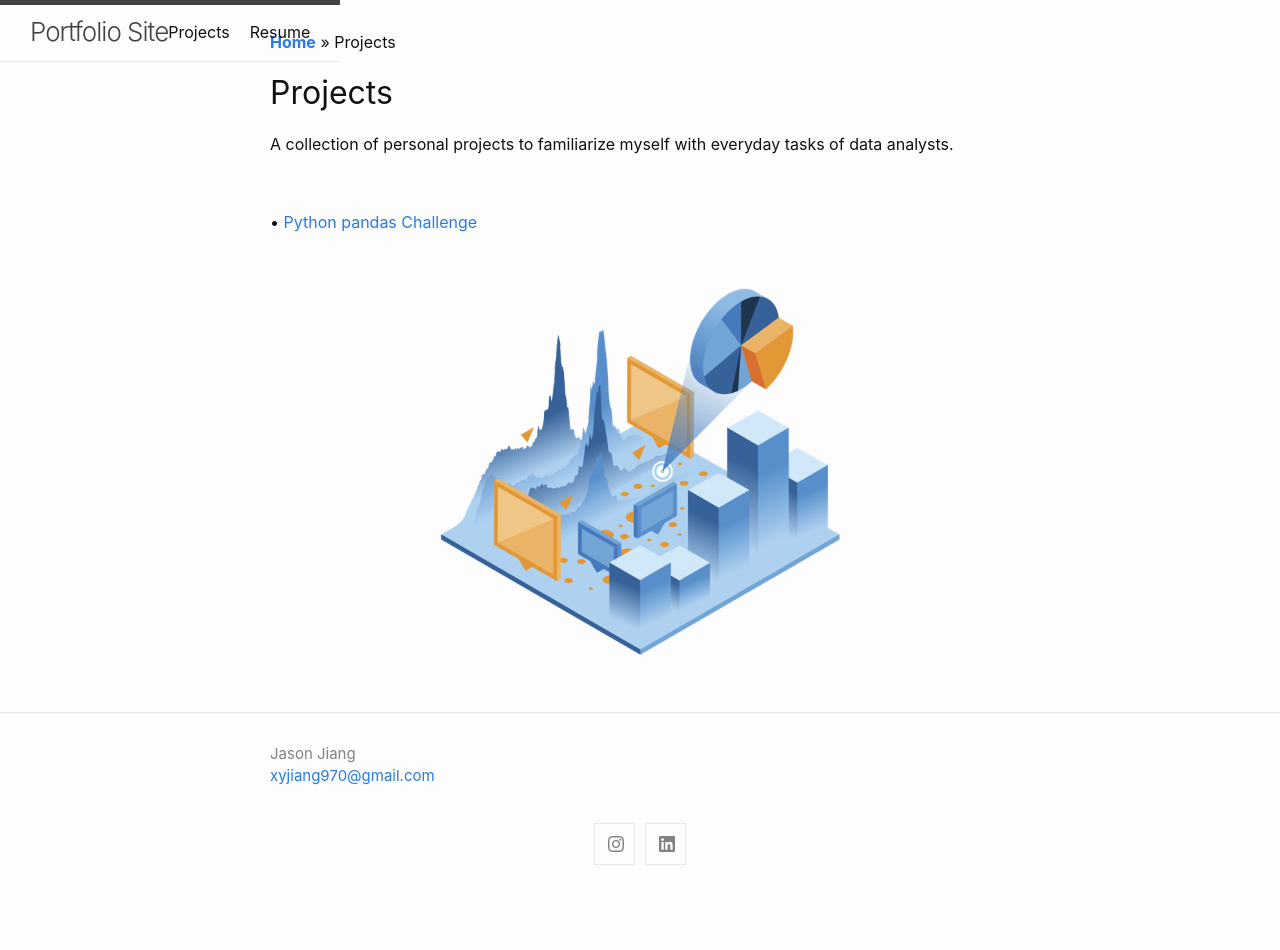
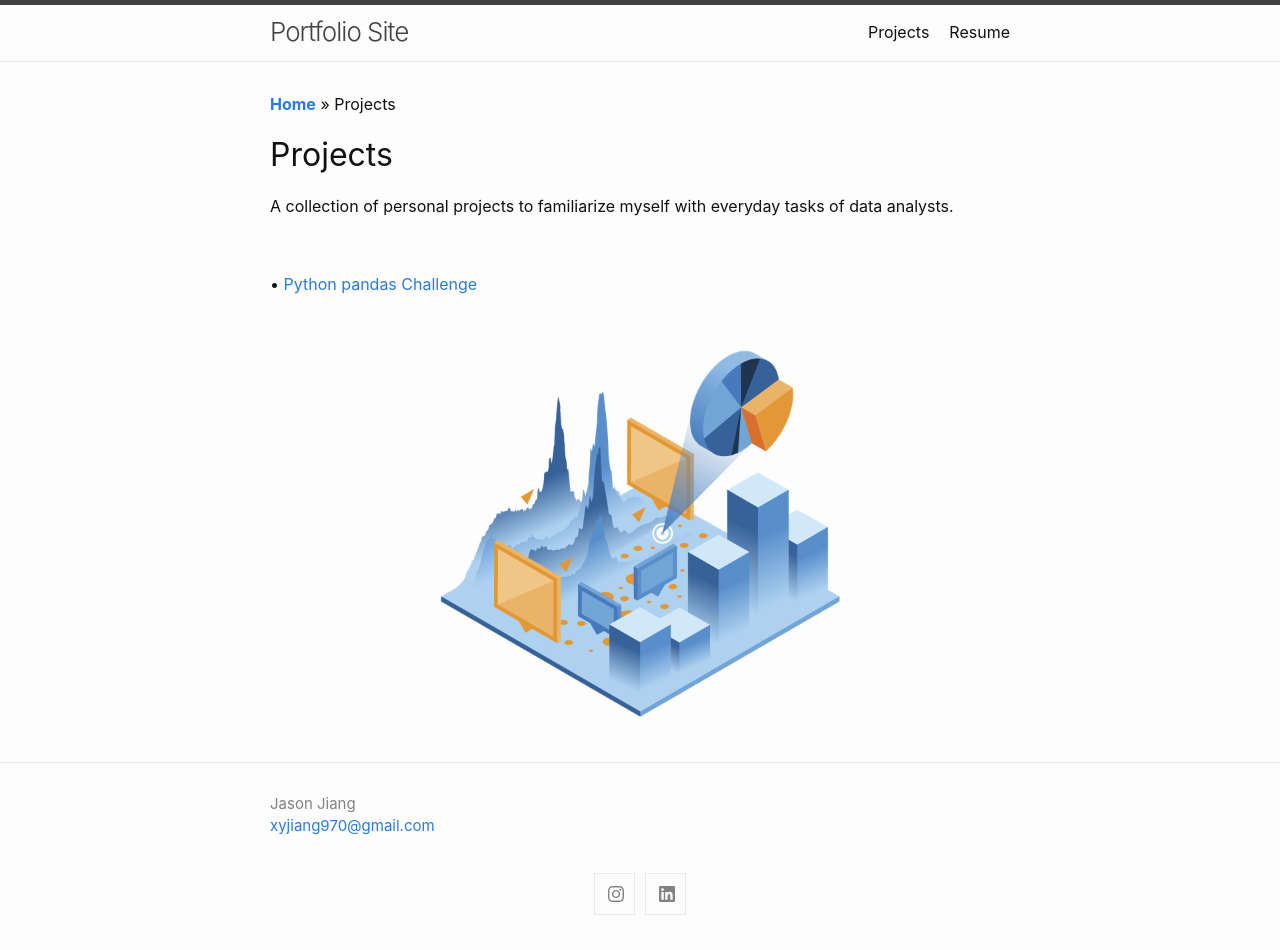
Before and after one commit to xyjiang970/xyjiang970.github.io, a Jekyll site: the page built from projects/projects_home.md, in a window 1280 px wide. Built offline with Jekyll 4.4.1, drawn with Linux system fonts in a browser that asks for light colours; before the commit the page ends 900 px from its top, so only the background shows below that.

Commit message:
Update _layout.scss

```diff
--- a/_sass/minima/_layout.scss
+++ b/_sass/minima/_layout.scss
@@ -8,8 +8,7 @@
   line-height: $base-line-height * $base-font-size * 2.25;
 
   // Positioning context for the mobile navigation icon
-//   position: relative;
-  position: fixed;
+  position: relative;
 }
 
 .site-title {
```
